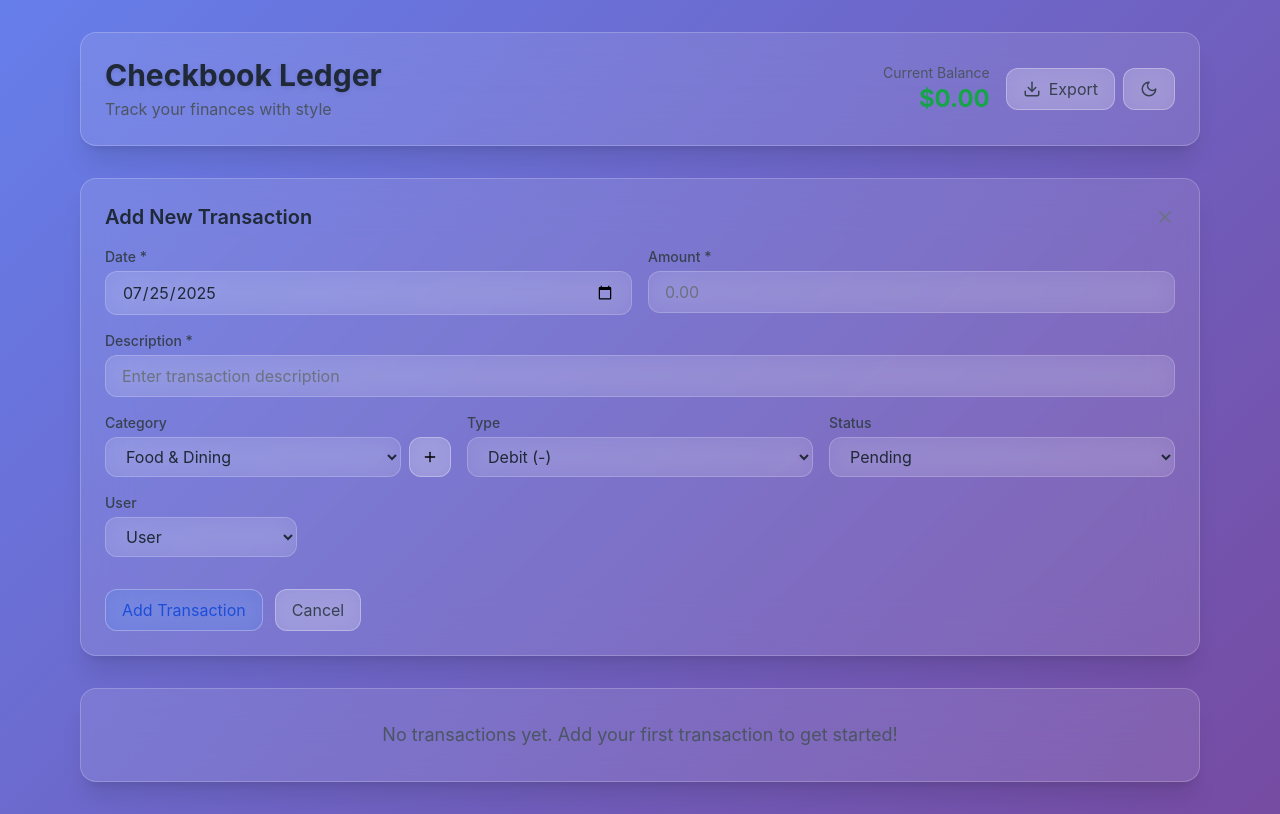
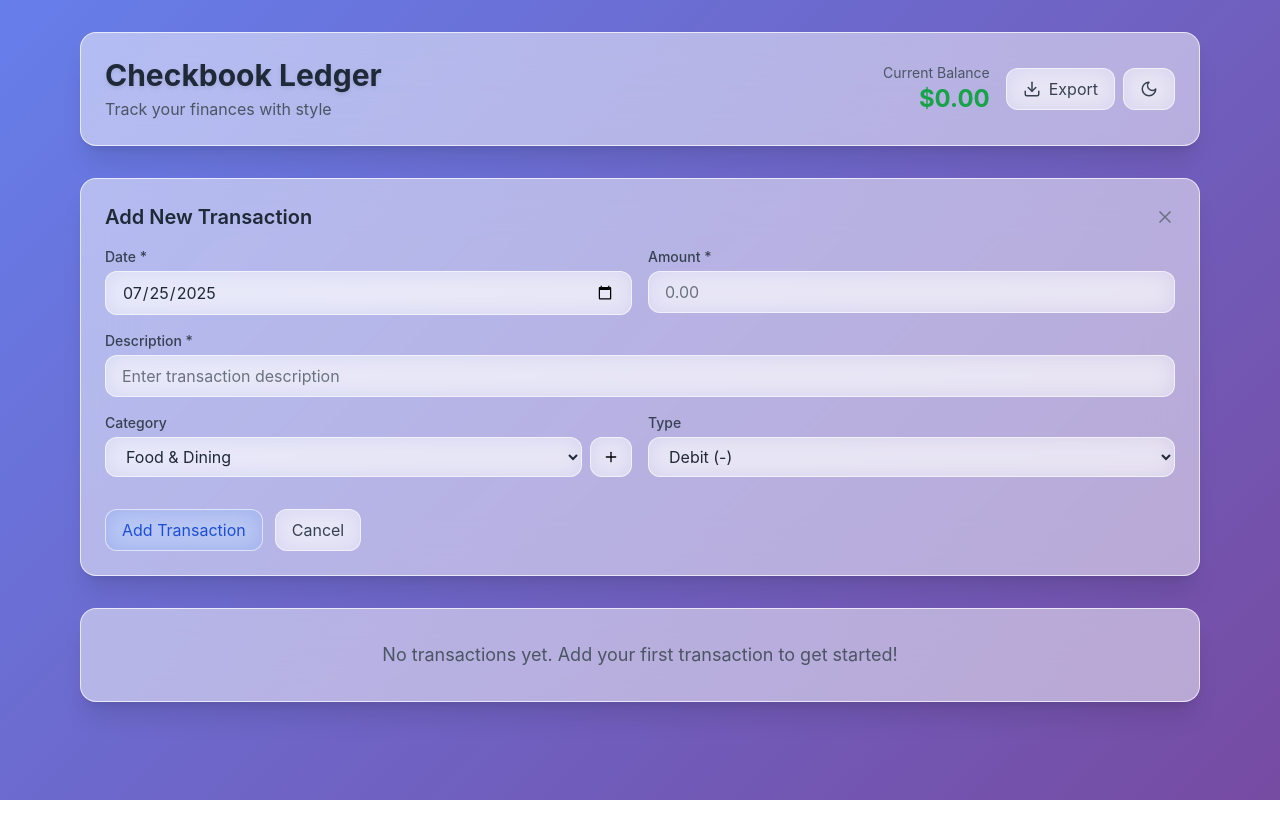
Before and after one commit to budurka/ledger, a Next.js app: page / in a window 1280 px wide. Both pictures are taken after a click on the button "Add Transaction". Built offline with nearby package versions, Linux system fonts and the light colour scheme.

Commit message:
Add files via upload

```diff
--- a/components/TransactionForm.tsx
+++ b/components/TransactionForm.tsx
@@ -19,8 +19,10 @@ export const TransactionForm: React.FC<TransactionFormProps> = ({
     description: '',
     amount: '',
     category: categories[0] || '',
-    status: 'pending' as 'pending' | 'posted',
-    user: 'user' as 'user' | 'partner',
+    /**
+     * Note: in the simplified ledger all transactions are considered
+     * immediately posted and there is no concept of per‑user ownership.
+     */
     type: 'debit' as 'debit' | 'credit'
   });
   const [newCategory, setNewCategory] = useState('');
@@ -40,8 +42,6 @@ export const TransactionForm: React.FC<TransactionFormProps> = ({
       description: formData.description.trim(),
       amount: parseFloat(formData.amount),
       category: formData.category,
-      status: formData.status,
-      user: formData.user,
       type: formData.type
     };
 
@@ -53,8 +53,6 @@ export const TransactionForm: React.FC<TransactionFormProps> = ({
       description: '',
       amount: '',
       category: categories[0] || '',
-      status: 'pending',
-      user: 'user',
       type: 'debit'
     });
 
@@ -143,7 +141,7 @@ export const TransactionForm: React.FC<TransactionFormProps> = ({
           />
         </div>
 
-        <div className="grid grid-cols-1 sm:grid-cols-3 gap-4">
+        <div className="grid grid-cols-1 sm:grid-cols-2 gap-4">
           <div>
             <label className="block text-sm font-medium text-gray-700 dark:text-gray-300 mb-1">
               Category
@@ -201,34 +199,12 @@ export const TransactionForm: React.FC<TransactionFormProps> = ({
             </select>
           </div>
 
-          <div>
-            <label className="block text-sm font-medium text-gray-700 dark:text-gray-300 mb-1">
-              Status
-            </label>
-            <select
-              value={formData.status}
-              onChange={(e) => setFormData({ ...formData, status: e.target.value as 'pending' | 'posted' })}
-              className="glass-select w-full text-gray-800 dark:text-white"
-            >
-              <option value="pending">Pending</option>
-              <option value="posted">Posted</option>
-            </select>
-          </div>
         </div>
 
-        <div>
-          <label className="block text-sm font-medium text-gray-700 dark:text-gray-300 mb-1">
-            User
-          </label>
-          <select
-            value={formData.user}
-            onChange={(e) => setFormData({ ...formData, user: e.target.value as 'user' | 'partner' })}
-            className="glass-select w-full sm:w-48 text-gray-800 dark:text-white"
-          >
-            <option value="user">User</option>
-            <option value="partner">Partner</option>
-          </select>
-        </div>
+        {/*
+          The user dropdown has been removed.  Transactions are no longer
+          associated with a particular person since this is a joint account.
+        */}
 
         <div className="flex gap-3 pt-4">
           <button
--- a/components/TransactionList.tsx
+++ b/components/TransactionList.tsx
@@ -1,14 +1,25 @@
 import React, { useState } from 'react';
-import { Trash2, Filter, User, Users } from 'lucide-react';
+import { Trash2 } from 'lucide-react';
 import { Transaction, formatCurrency, formatDate } from '@/utils/storage';
 
 interface TransactionListProps {
   transactions: Transaction[];
   onDeleteTransaction: (id: string) => void;
-  onUpdateTransaction: (transaction: Transaction) => void;
+  /**
+   * Callback invoked when a transaction is updated.  In this simplified
+   * version there are no in‑place updates (e.g. toggling status), but
+   * this prop remains for potential future extensions such as editing
+   * transaction details.
+   */
+  onUpdateTransaction?: (transaction: Transaction) => void;
 }
 
-type FilterType = 'all' | 'pending' | 'posted' | 'user' | 'partner' | 'debit' | 'credit';
+/**
+ * Filter options for the transaction list.  Since status and per‑user
+ * filters have been removed, the list only supports filtering by
+ * transaction type or showing all.
+ */
+type FilterType = 'all' | 'debit' | 'credit';
 
 export const TransactionList: React.FC<TransactionListProps> = ({
   transactions,
@@ -21,14 +32,6 @@ export const TransactionList: React.FC<TransactionListProps> = ({
 
   const filteredTransactions = transactions.filter(transaction => {
     switch (filter) {
-      case 'pending':
-        return transaction.status === 'pending';
-      case 'posted':
-        return transaction.status === 'posted';
-      case 'user':
-        return transaction.user === 'user';
-      case 'partner':
-        return transaction.user === 'partner';
       case 'debit':
         return transaction.type === 'debit';
       case 'credit':
@@ -65,13 +68,7 @@ export const TransactionList: React.FC<TransactionListProps> = ({
     }
   };
 
-  const toggleStatus = (transaction: Transaction) => {
-    const updatedTransaction = {
-      ...transaction,
-      status: transaction.status === 'pending' ? 'posted' as const : 'pending' as const
-    };
-    onUpdateTransaction(updatedTransaction);
-  };
+  // No status toggling is required in this simplified ledger.
 
   if (transactions.length === 0) {
     return (
@@ -97,10 +94,6 @@ export const TransactionList: React.FC<TransactionListProps> = ({
             className="glass-select text-sm text-gray-800 dark:text-white"
           >
             <option value="all">All Transactions</option>
-            <option value="pending">Pending</option>
-            <option value="posted">Posted</option>
-            <option value="user">User</option>
-            <option value="partner">Partner</option>
             <option value="debit">Debits</option>
             <option value="credit">Credits</option>
           </select>
@@ -136,10 +129,6 @@ export const TransactionList: React.FC<TransactionListProps> = ({
                   <h3 className="font-medium text-gray-800 dark:text-white truncate">
                     {transaction.description}
                   </h3>
-                  <span className="flex items-center gap-1 text-xs text-gray-600 dark:text-gray-400">
-                    {transaction.user === 'user' ? <User size={12} /> : <Users size={12} />}
-                    {transaction.user}
-                  </span>
                 </div>
 
                 <div className="flex flex-wrap items-center gap-3 text-sm text-gray-600 dark:text-gray-400">
@@ -147,16 +136,6 @@ export const TransactionList: React.FC<TransactionListProps> = ({
                   <span className="px-2 py-1 rounded-full bg-gray-200/50 dark:bg-gray-700/50">
                     {transaction.category}
                   </span>
-                  <button
-                    onClick={() => toggleStatus(transaction)}
-                    className={`px-2 py-1 rounded-full text-xs font-medium transition-colors ${
-                      transaction.status === 'posted'
-                        ? 'bg-green-200/50 text-green-700 dark:bg-green-800/50 dark:text-green-300 hover:bg-green-200/70 dark:hover:bg-green-800/70'
-                        : 'bg-yellow-200/50 text-yellow-700 dark:bg-yellow-800/50 dark:text-yellow-300 hover:bg-yellow-200/70 dark:hover:bg-yellow-800/70'
-                    }`}
-                  >
-                    {transaction.status}
-                  </button>
                 </div>
               </div>
 
--- a/styles/globals.css
+++ b/styles/globals.css
@@ -14,9 +14,18 @@
 
 @layer components {
   .glass-card {
+    /*
+     * Increase the opacity of the background and border in light mode to
+     * improve legibility.  When the design was first created the
+     * opacity was very low (0.1) which caused content on white
+     * backgrounds to appear washed out.  Raising the opacity makes the
+     * cards stand out while retaining the glass effect.  In dark mode
+     * the original values are retained since contrast is already
+     * sufficient.
+     */
     @apply backdrop-blur-xl border rounded-2xl shadow-xl;
-    background: rgba(255, 255, 255, 0.1);
-    border-color: rgba(255, 255, 255, 0.2);
+    background: rgba(255, 255, 255, 0.5);
+    border-color: rgba(255, 255, 255, 0.7);
   }
 
   .dark .glass-card {
@@ -26,12 +35,12 @@
 
   .glass-button {
     @apply backdrop-blur-md border rounded-xl px-4 py-2 transition-all duration-200;
-    background: rgba(255, 255, 255, 0.2);
-    border-color: rgba(255, 255, 255, 0.3);
+    background: rgba(255, 255, 255, 0.4);
+    border-color: rgba(255, 255, 255, 0.6);
   }
 
   .glass-button:hover {
-    background: rgba(255, 255, 255, 0.3);
+    background: rgba(255, 255, 255, 0.5);
     transform: scale(1.05);
   }
 
@@ -50,8 +59,8 @@
 
   .glass-input {
     @apply backdrop-blur-md border rounded-xl px-4 py-2 outline-none transition-all duration-200;
-    background: rgba(255, 255, 255, 0.1);
-    border-color: rgba(255, 255, 255, 0.2);
+    background: rgba(255, 255, 255, 0.4);
+    border-color: rgba(255, 255, 255, 0.6);
     color: rgb(31, 41, 55);
   }
 
@@ -76,8 +85,8 @@
 
   .glass-select {
     @apply backdrop-blur-md border rounded-xl px-4 py-2 outline-none transition-all duration-200;
-    background: rgba(255, 255, 255, 0.1);
-    border-color: rgba(255, 255, 255, 0.2);
+    background: rgba(255, 255, 255, 0.4);
+    border-color: rgba(255, 255, 255, 0.6);
   }
 
   .glass-select:focus {
--- a/utils/csvExport.ts
+++ b/utils/csvExport.ts
@@ -12,9 +12,7 @@ export const exportToCSV = (transactions: Transaction[]): void => {
     'Description',
     'Category',
     'Amount',
-    'Type',
-    'Status',
-    'User'
+    'Type'
   ];
 
   // Convert transactions to CSV rows
@@ -23,9 +21,7 @@ export const exportToCSV = (transactions: Transaction[]): void => {
     `"${transaction.description.replace(/"/g, '""')}"`, // Escape quotes
     transaction.category,
     transaction.amount.toFixed(2),
-    transaction.type,
-    transaction.status,
-    transaction.user
+    transaction.type
   ]);
 
   // Combine headers and rows
--- a/utils/storage.ts
+++ b/utils/storage.ts
@@ -1,11 +1,30 @@
+/**
+ * Describes a single ledger transaction.
+ *
+ * The original implementation stored a `status` (pending/posted) and
+ * tracked who entered the transaction (`user` or `partner`).  For a
+ * joint account where everything is considered posted immediately,
+ * those properties add unnecessary complexity.  The simplified
+ * `Transaction` type now includes only the data required to
+ * calculate balances and display records: an ID, date, description,
+ * amount, category and whether it’s a debit (money out) or credit
+ * (money in).
+ */
 export interface Transaction {
   id: string;
+  /** ISO-8601 date string (YYYY-MM-DD) */
   date: string;
+  /** Brief description of the transaction */
   description: string;
+  /** Monetary amount of the transaction */
   amount: number;
+  /** Category under which this transaction is filed */
   category: string;
-  status: 'pending' | 'posted';
-  user: 'user' | 'partner';
+  /**
+   * Transaction type.  A debit represents money leaving the account and
+   * will be subtracted from the balance.  A credit represents money
+   * coming into the account and will be added to the balance.
+   */
   type: 'debit' | 'credit';
 }
 
@@ -71,14 +90,19 @@ export const saveData = (data: CheckbookData): void => {
   }
 };
 
+/**
+ * Calculate the running balance for a list of transactions.
+ *
+ * Transactions marked as debits decrease the balance while credits
+ * increase it.  Since we’ve removed the pending/posted distinction,
+ * every transaction affects the balance immediately.
+ */
 export const calculateBalance = (transactions: Transaction[]): number => {
-  return transactions
-    .filter(t => t.status === 'posted')
-    .reduce((balance, transaction) => {
-      return transaction.type === 'credit'
-        ? balance + transaction.amount
-        : balance - transaction.amount;
-    }, 0);
+  return transactions.reduce((balance, transaction) => {
+    return transaction.type === 'credit'
+      ? balance + transaction.amount
+      : balance - transaction.amount;
+  }, 0);
 };
 
 export const generateId = (): string => {
```
Also changed, not shown: pages/api/data.ts (added, +50 -0 lines), pages/index.tsx (+51 -0 lines).
